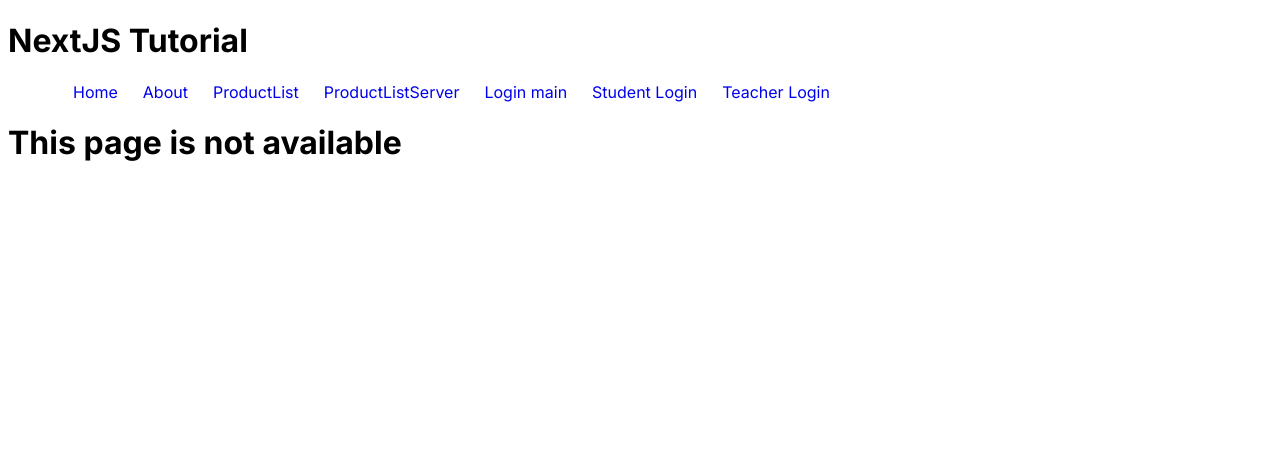
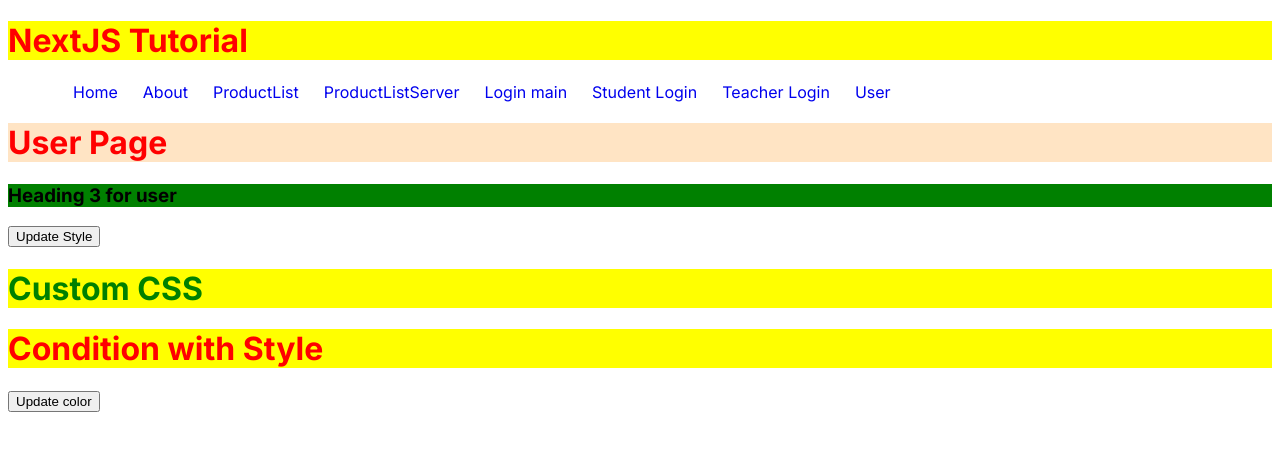
Before and after one commit to sunnysood1may/nextjs, a Next.js app: page /user in a window 1280 px wide. Before the commit this address had no page. Shown: the top 450 px of the page. Built offline with nearby package versions, Linux system fonts and the light colour scheme.

Commit message:
conditional style

```diff
--- /dev/null
+++ b/src/app/custom.module.css
@@ -0,0 +1,3 @@
+.main {
+    color: green;
+}
--- a/src/app/globals.css
+++ b/src/app/globals.css
@@ -107,6 +107,11 @@
 }
 */
 
+h1 {
+  color: red;
+  background-color: yellow;
+}
+
 .login-menu {
   display: flex;
 }
--- a/src/app/layout.js
+++ b/src/app/layout.js
@@ -1,6 +1,7 @@
 "use client";
 import { Inter } from "next/font/google";
 import "./globals.css";
+import "./style.css";
 import Link from "next/link";
 import { usePathname } from "next/navigation";
 
@@ -41,6 +42,9 @@
             <li>
               <Link href="/login/loginteacher">Teacher Login</Link>
             </li>
+            <li>
+              <Link href="/user">User</Link>
+            </li>
           </ul>
         ) : (
           <Link href="/login">Go to Main Login Page</Link>
--- /dev/null
+++ b/src/app/style.css
@@ -0,0 +1,3 @@
+h2 {
+    color: orange;
+}
--- /dev/null
+++ b/src/app/style.module.css
@@ -0,0 +1,6 @@
+.red {
+    color: red;
+}
+.green {
+    color: green;
+}
--- /dev/null
+++ b/src/app/user/page.js
@@ -0,0 +1,22 @@
+"use client";
+import { useState } from "react";
+import custom from '/src/app/custom.module.css';
+import style from '/src/app/style.module.css';
+
+export default function Page() {
+  const [h3style, setH3Style] = useState({ backgroundColor: "green" });
+  const [color,setcolor] = useState("red");
+  return (
+    <div>
+      <h1 style={{ backgroundColor: "bisque" }}>User Page</h1>
+      <h3 style={h3style}>Heading 3 for user</h3>
+      <button onClick={() => setH3Style({ backgroundColor: "pink" })}>
+        Update Style
+      </button>
+      <h1 className={custom.main}>Custom CSS</h1>
+
+      <h1 className={color=='red'?style.red:style.green}>Condition with Style</h1>
+      <button onClick={()=>setcolor('green')}>Update color</button>
+    </div>
+  );
+}
```
